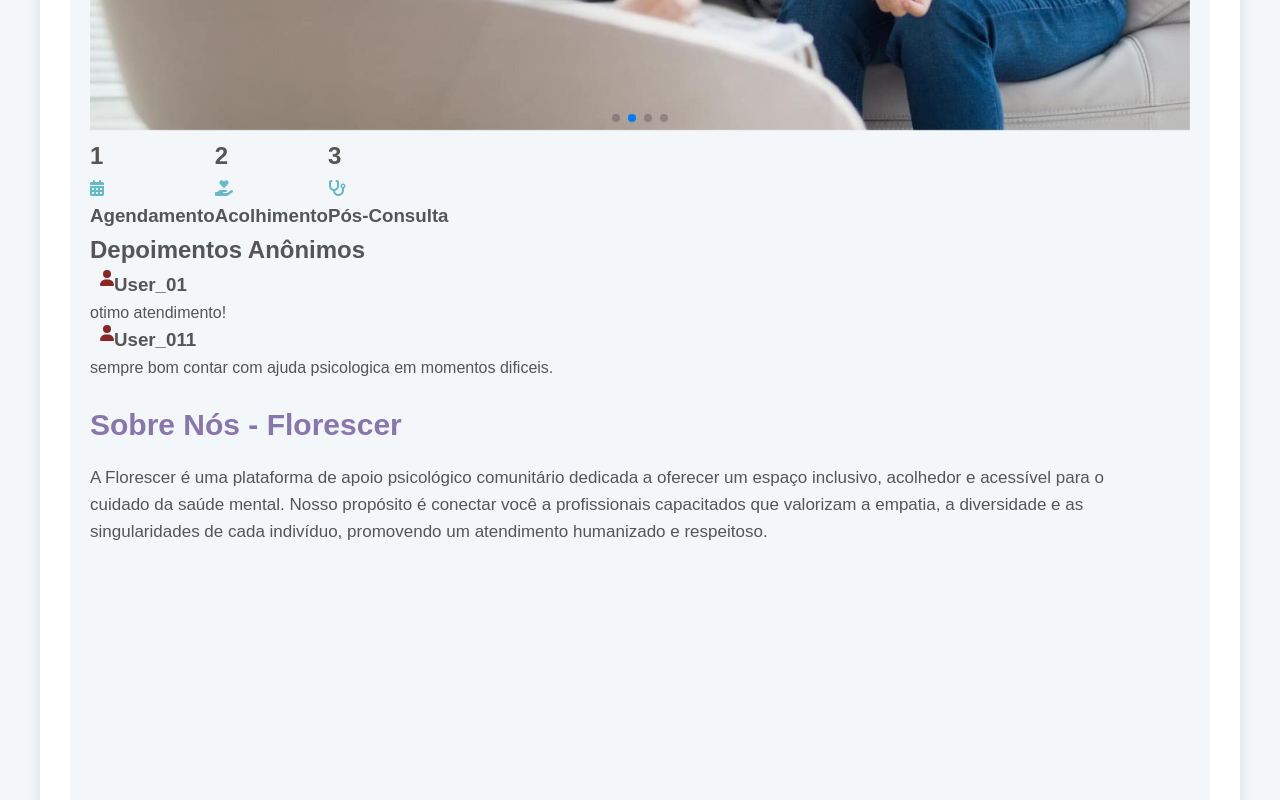
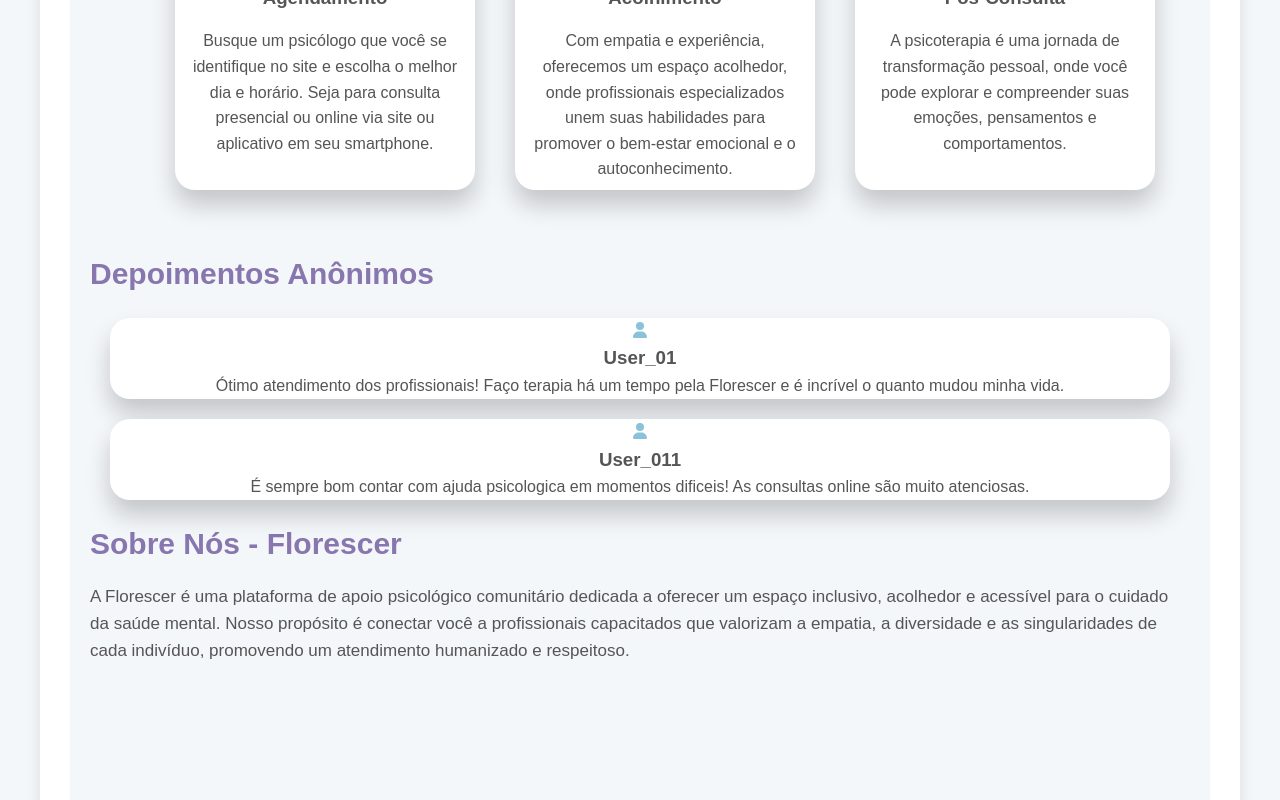
Before and after one commit to olv-stephany/Florescer_Project_TIC20, a React (Vite) app: page / in a window 1280 px wide. Shown: the part 1240-2040 px from the top of the page. Built offline with nearby package versions, Linux system fonts and the light colour scheme.

Commit message:
ajustes css sobre

```diff
--- a/src/components/carrossel.jsx
+++ b/src/components/carrossel.jsx
@@ -11,20 +11,23 @@ import image4 from '../images/img4 - carrossel.jpg'
 {/* swiper = biblioteca de animaçoes e slides */ }
 
 export default function Carrossel() {
-    const slides = [image1, image2, image3, image4]
+    const slides = [image1, image2, image3, image4];
     return (
         <div className='carrossel-container'>
-            <Swiper modules={[Pagination, Autoplay]}
+            <Swiper
+                modules={[Pagination, Autoplay]}
                 pagination={{ clickable: true }}
-                autoplay={{delay: 3000, disableOnInteraction: false}}
+                autoplay={{ delay: 3000, disableOnInteraction: false }}
                 spaceBetween={0}
                 slidesPerView={1}>
                 {slides.map((slide, index) => (
                     <SwiperSlide key={index}>
-                        <img src={slide} width={1100} height={680}/>
+                        <div className="card">
+                            <img src={slide} alt={`Slide ${index}`} className="carrossel-image" />
+                        </div>
                     </SwiperSlide>
                 ))}
             </Swiper>
         </div>
-    )
+    );
 }
--- a/src/components/depoimentos.jsx
+++ b/src/components/depoimentos.jsx
@@ -13,14 +13,14 @@ export default function Depoimentos() {
                         <FontAwesomeIcon icon={faUser} className='style-icon'/>
                         <h3>User_01</h3>
                     </div>
-                    <p>otimo atendimento!</p>
+                    <p>Ótimo atendimento dos profissionais! Faço terapia há um tempo pela Florescer e é incrível o quanto mudou minha vida.</p>
                 </div>
                 <div className="depoimento">
                     <div className="depoimento-header">
                         <FontAwesomeIcon icon={faUser}  className='style-icon'/>
                         <h3>User_011</h3>
                     </div>
-                    <p>sempre bom contar com ajuda psicologica em momentos dificeis.</p>
+                    <p>É sempre bom contar com ajuda psicologica em momentos dificeis! As consultas online são muito atenciosas.</p>
                 </div>
             </div>
 
--- a/src/components/estagios.jsx
+++ b/src/components/estagios.jsx
@@ -14,18 +14,21 @@ export default function Estagios() {
         <FontAwesomeIcon icon={faCalendarDays} className='style'/>
         <h3>Agendamento</h3>
         <p></p>
+        <p>Busque um psicólogo que você se identifique no site e escolha o melhor dia e horário. Seja para consulta presencial ou online via site ou aplicativo em seu smartphone.</p>
       </div>
       <div className='acolhimento-container'>
         <h2>2</h2>
         <FontAwesomeIcon  icon={faHandHoldingHeart} className='style'/>
         <h3>Acolhimento</h3>
         <p></p>
+        <p>Com empatia e experiência, oferecemos um espaço acolhedor, onde profissionais especializados unem suas habilidades para promover o bem-estar emocional e o autoconhecimento.</p>
       </div>
       <div className='posConsulta-container'>
         <h2>3</h2>
         <FontAwesomeIcon  icon={faStethoscope} className='style'/>
         <h3>Pós-Consulta</h3>
         <p></p>
+        <p>A psicoterapia é uma jornada de transformação pessoal, onde você pode explorar e compreender suas emoções, pensamentos e comportamentos. </p>
       </div>
     </div>
   )
--- a/src/css/depoimentos.css
+++ b/src/css/depoimentos.css
@@ -1,8 +1,19 @@
-.depoimento-header{
-    display: flex;
-    margin-left: 10px;
+.depoimento{
+    position: relative;
+    background: #fff;
+    margin: 20px;
+    border-radius: 20px;
+    overflow: hidden;
+    box-shadow: 0 15px 25px rgba(0,0,0,0.2);
+    transition: 0.5s;
+    text-align: center;
 }
 .style-icon{
-    color: #8c2525;
+    color:  #89c2d9;
 
 }
+h2{
+    margin-top: 20px;
+    color: #8876ae;
+    font-size: 30px;
+}
--- a/src/css/estagios.css
+++ b/src/css/estagios.css
@@ -2,5 +2,26 @@
     color: #66b9c9;
 }
 .estagios-container{
-    display:flex;
+    position: relative;
+    width: 1150px;
+    padding: 20px;
+    display: flex;
+    justify-content: center;
+    align-items: center;
+    flex-wrap: wrap;
 }
+.estagios-container div{
+    position: relative;
+    width: 300px;
+    height: 300px;
+    background: #fff;
+    margin: 20px;
+    border-radius: 20px;
+    overflow: hidden;
+    box-shadow: 0 15px 25px rgba(0,0,0,0.2);
+    transition: 0.5s;
+    text-align: center;
+}
+.estagios-container p{
+    margin: 15px;
+}
--- a/src/css/sobre.css
+++ b/src/css/sobre.css
@@ -1,7 +1,3 @@
-.sobre-container{
-    width: 80vw;
-    height: 45vh;
-}
 .sobre-container p{
     margin-top: 15px;
     font-size: 17px;
```
